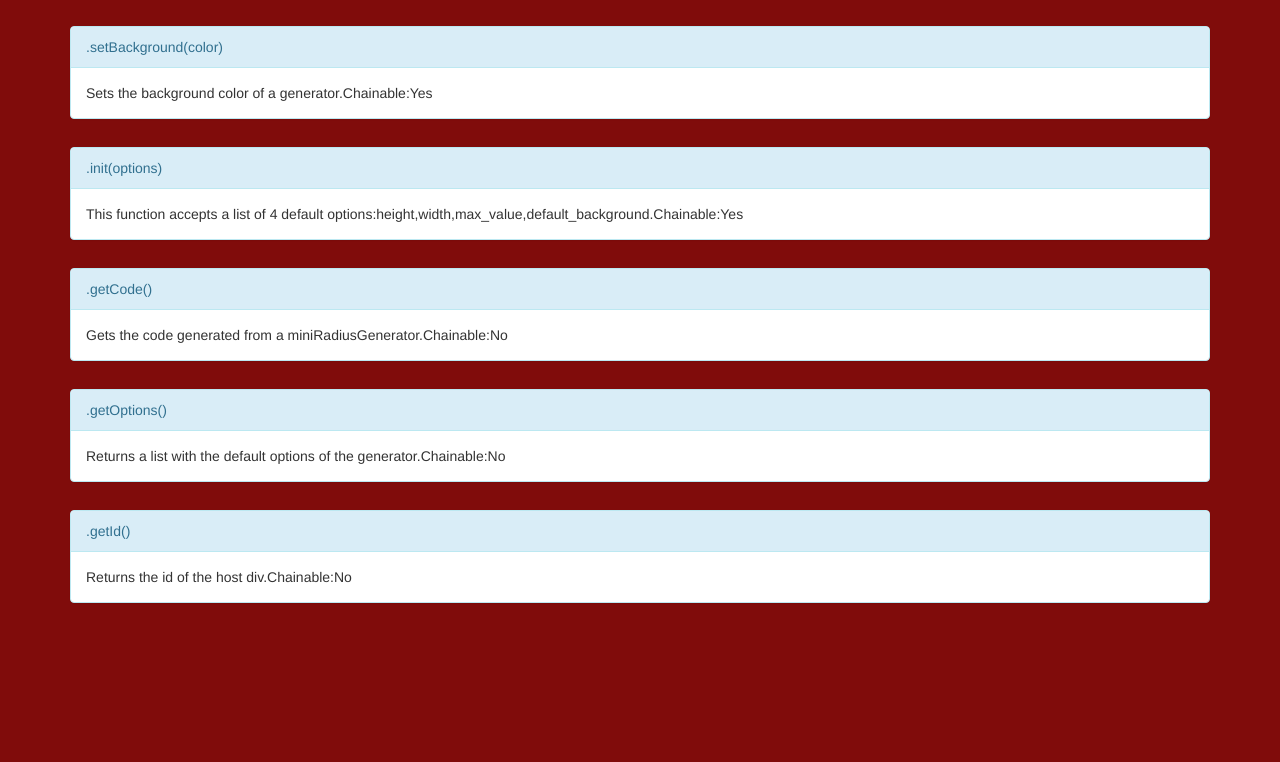
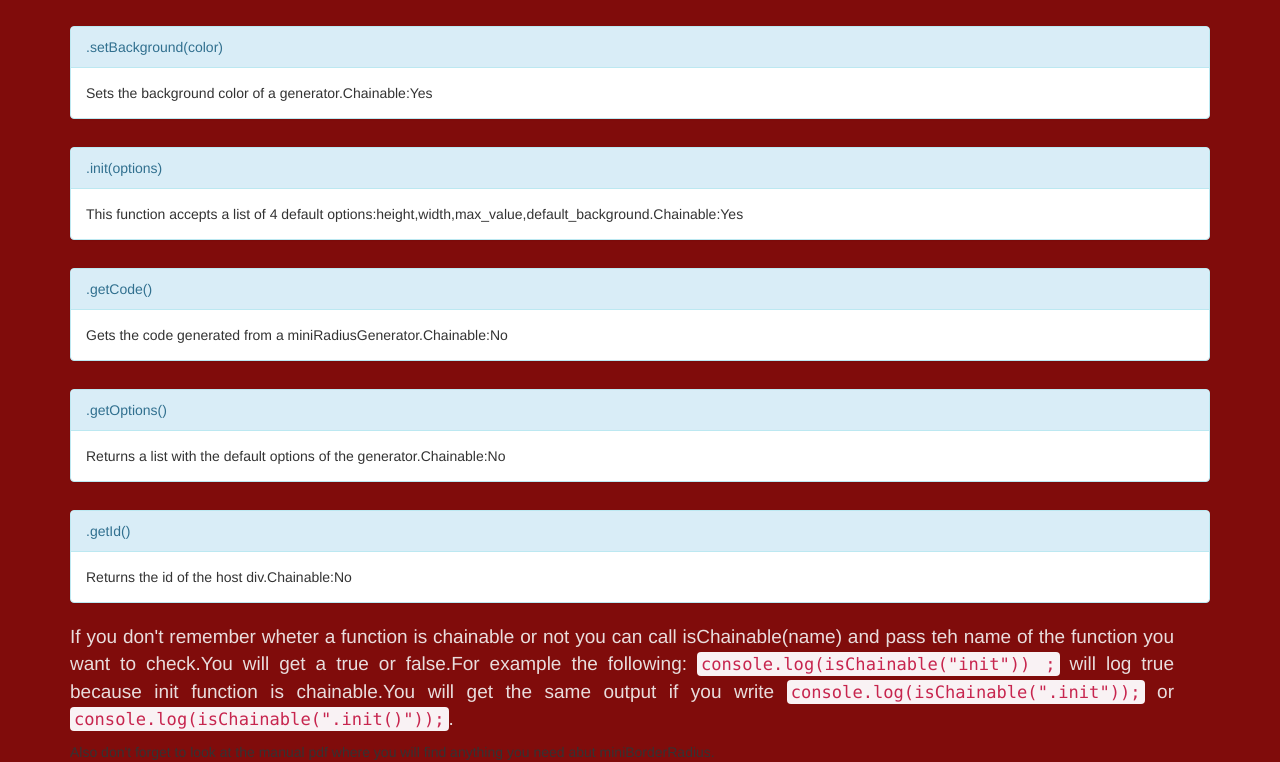
Before and after one commit to kounelios13/mini-border-radius, a plain HTML site: page demo/index.html in a window 1280 px wide. Shown: the part 2587-3349 px from the top of the page. Before the commit the page ends 3210 px from the top, so only its background shows below. Drawn offline with nearby package versions, Linux system fonts and the light colour scheme.

Commit message:
updated demo page

```diff
--- a/demo/index.html
+++ b/demo/index.html
@@ -123,6 +123,10 @@
             <div class="panel-heading">.getId()</div>
             <div class="panel-body">Returns the id of the host div.Chainable:No</div>
           </div>
+          <p>
+          If you don't remember wheter a function is chainable or not you can call  isChainable(name) and pass teh name of the function you want to check.You will get a true or false.For example the following: <code>console.log(isChainable("init")) ;</code> will log true because init function is chainable.You will get the same output if you write <code>console.log(isChainable(".init"));</code> or <code>console.log(isChainable(".init()"));</code>.
+        </p>
+        Also don't forget to look at the manual pdf where you will find anything you need abut miniBorderRadius.
         </div>
       </div>
   </div>
```
